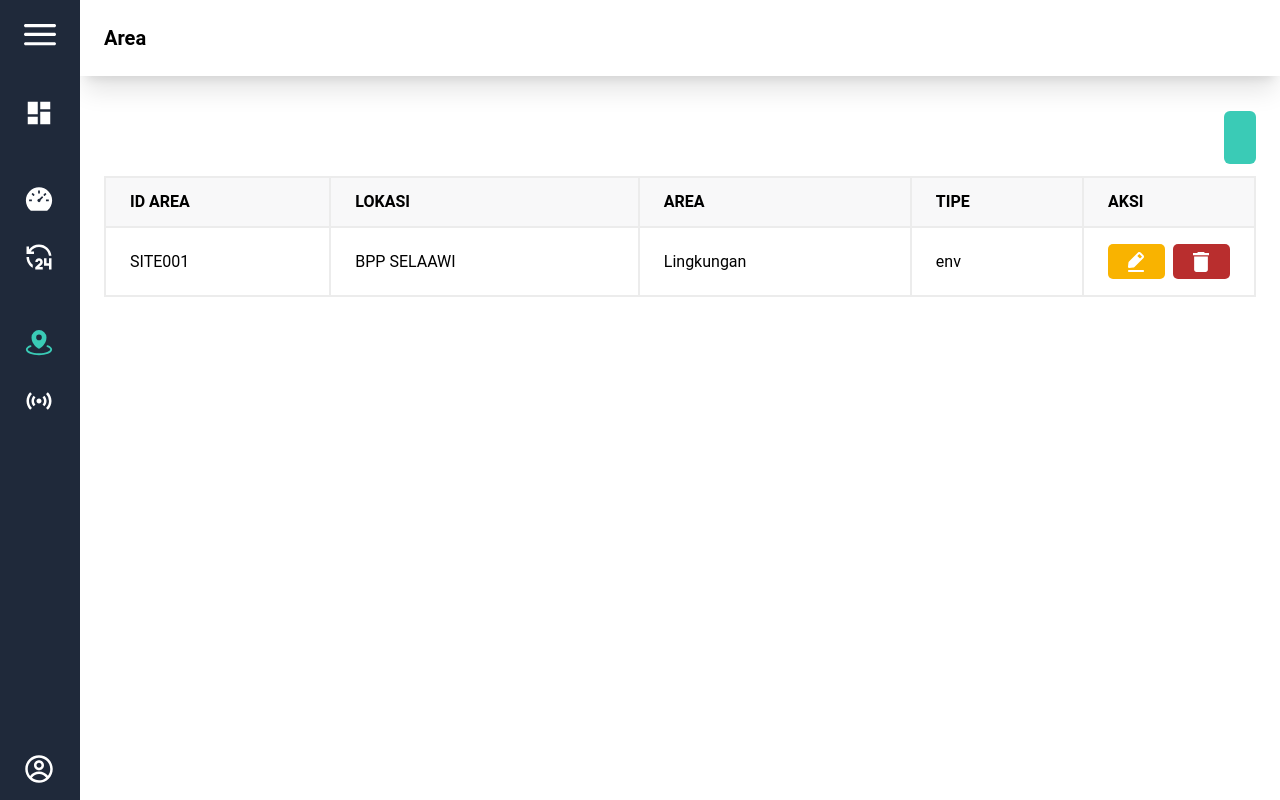
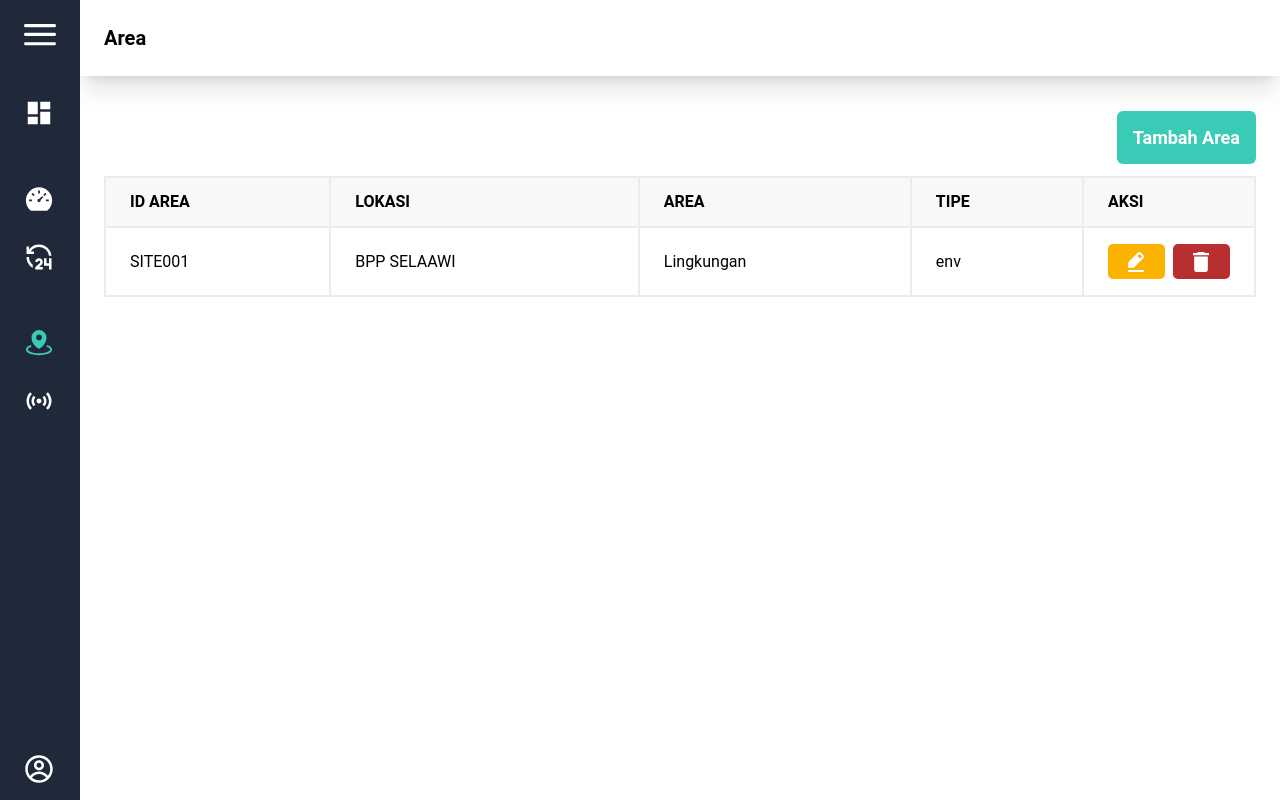
Before and after one commit to shalmanrafli30/agrosmart-system, a Next.js app: page /area in a window 1280 px wide. Built offline with nearby package versions, Linux system fonts and the light colour scheme.

Commit message:
edit add area button atribute

```diff
--- a/src/app/area/page.tsx
+++ b/src/app/area/page.tsx
@@ -15,7 +15,7 @@ export default function page() {
             {/* <div className="text-end my-6">
                 <span className="bg-primary text-white p-4 rounded-md text-lg font-bold hover:bg-secondary cursor-pointer">Tambah Area</span>
             </div> */}
-            <AddArea route="/area/tambah-area"/>
+            <AddArea route="/area/tambah-area" title="Tambah Area"/>
             {/* Table */}
             <div>
                 <div className="relative overflow-x-auto">
```
